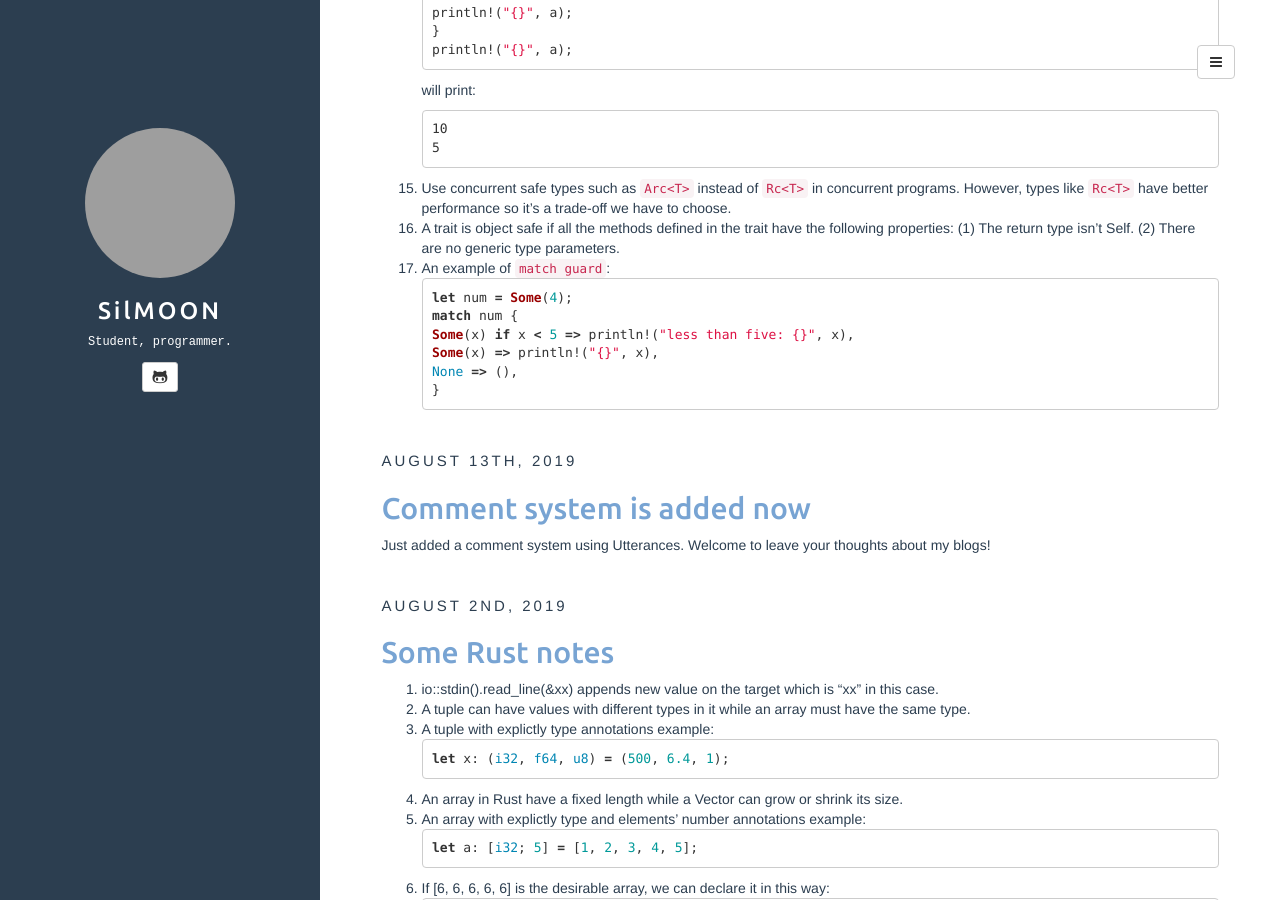
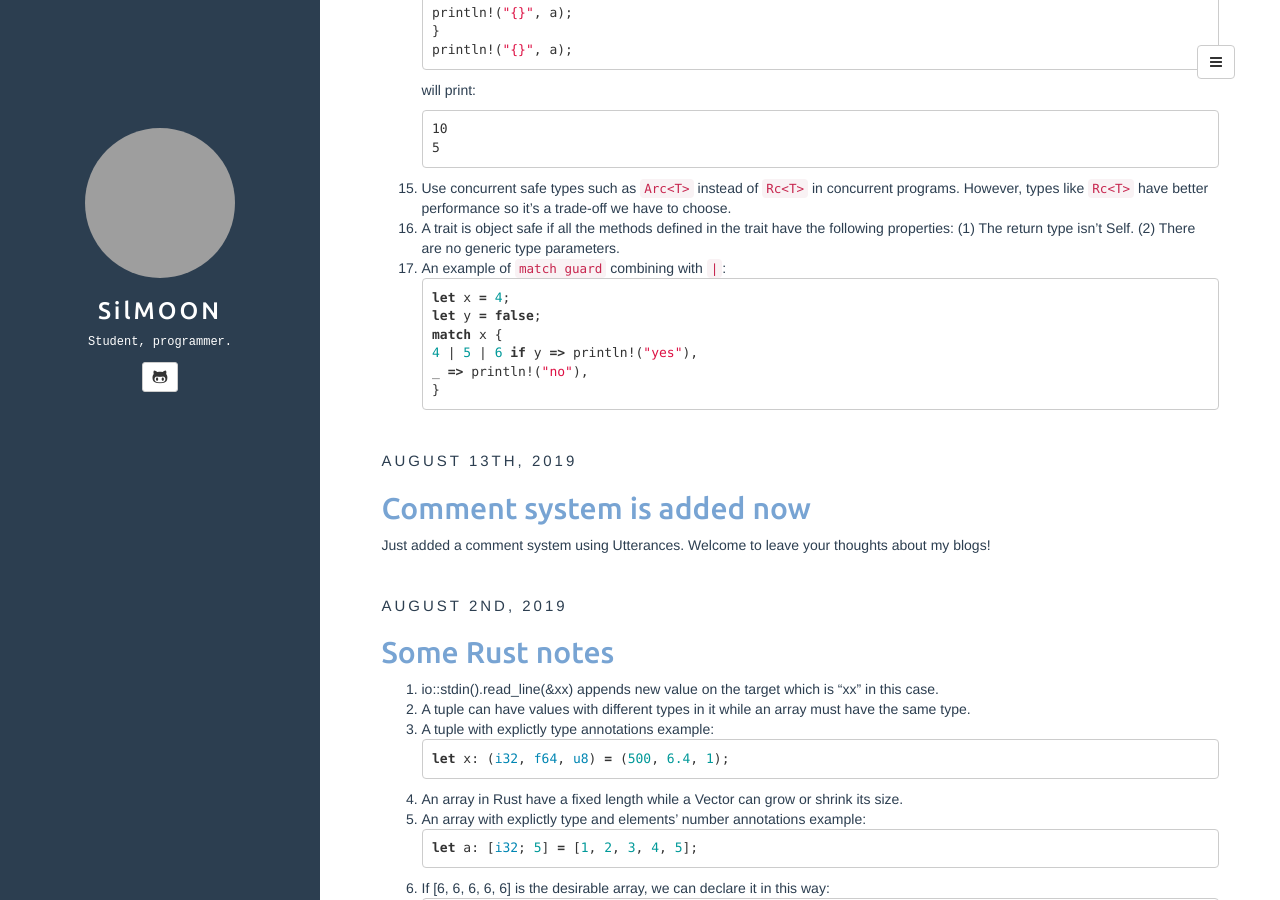
Before and after one commit to SilMOON/silmoon.github.io, a Jekyll site: the page built from index.html, in a window 1280 px wide and 900 px high, scrolled down 4125 px. Built offline with Jekyll 4.4.1, drawn with Linux system fonts in a browser that asks for light colours; the list of posts is cut into pages by our own code; grey boxes are pictures that could not be loaded.

Commit message:
update post

````diff
--- a/_posts/2019-09-10-some-rust-notes-ii.md
+++ b/_posts/2019-09-10-some-rust-notes-ii.md
@@ -226,12 +226,12 @@ will print:
 ```
 15. Use concurrent safe types such as `Arc<T>` instead of `Rc<T>` in concurrent programs. However, types like `Rc<T>` have better performance so it's a trade-off we have to choose.
 16. A trait is object safe if all the methods defined in the trait have the following properties: (1) The return type isn’t Self. (2) There are no generic type parameters.
-17. An example of `match guard`:
+17. An example of `match guard` combining with `|`:
 ```rust
-let num = Some(4);
-match num {
-    Some(x) if x < 5 => println!("less than five: {}", x),
-    Some(x) => println!("{}", x),
-    None => (),
+let x = 4;
+let y = false;
+match x {
+    4 | 5 | 6 if y => println!("yes"),
+    _ => println!("no"),
 }
 ```
````
